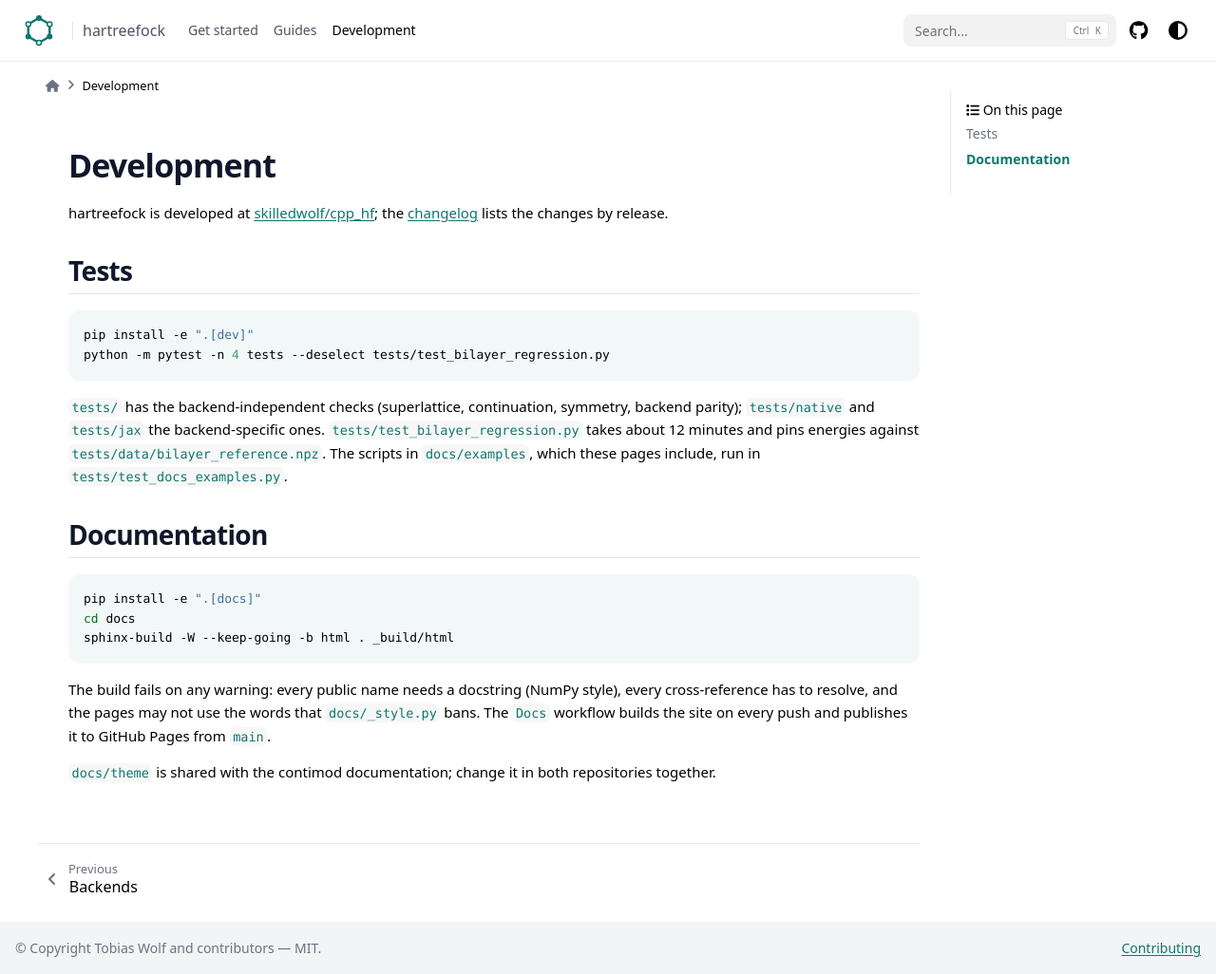
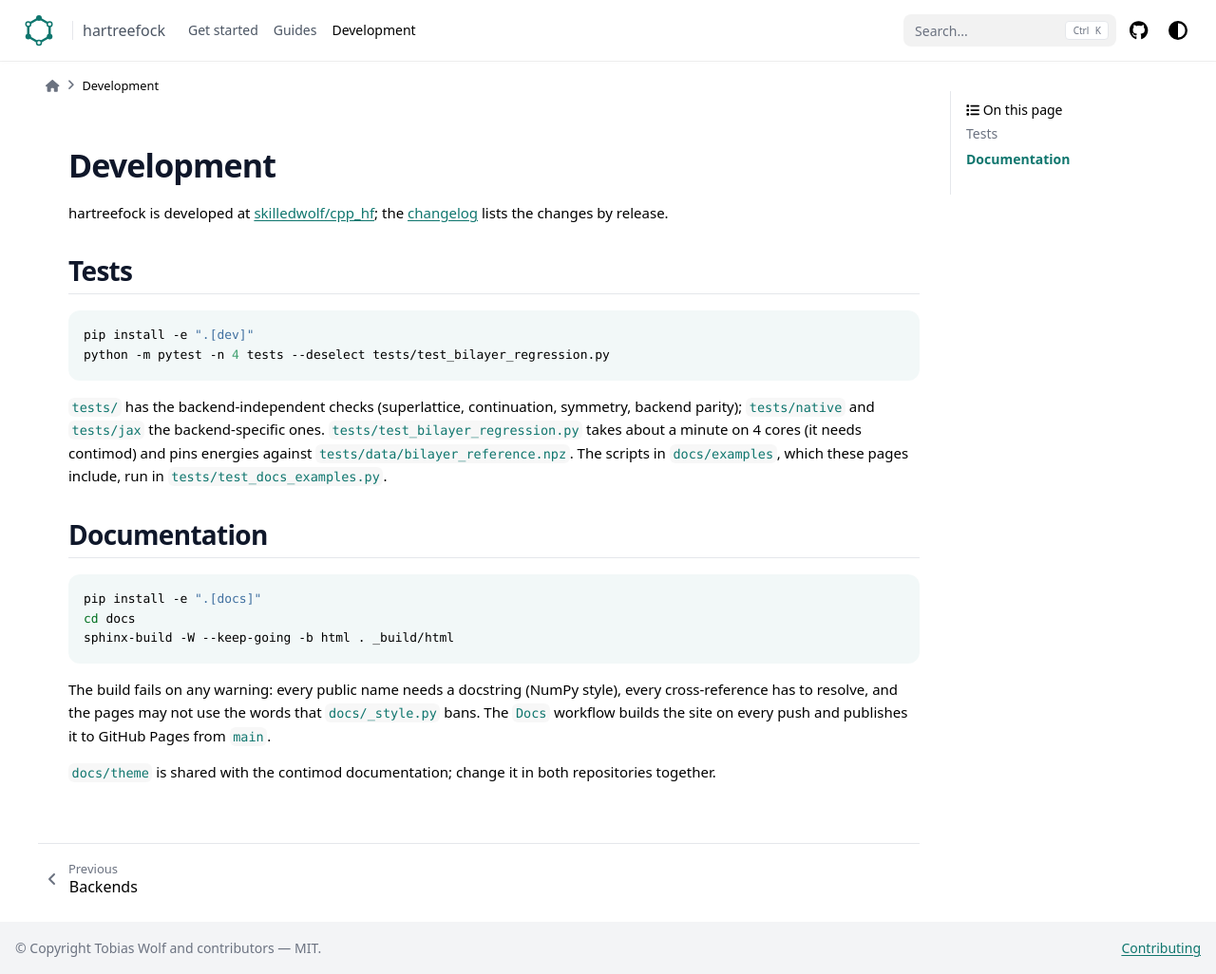
Before and after one commit to skilledwolf/cpp_hf, a Sphinx documentation site: the page built from docs/development/index.md, in a window 1280 px wide and 1026 px high. Shown: the whole window at 95% size. Built offline with Sphinx 7.4.7 and the PyData theme 0.15.4, drawn with Linux system fonts in a browser that asks for light colours; pages that are not in the unit, such as notebooks, are missing from menus.

Commit message:
Bilayer regression: three densities, one backend per solver, RDIIS SCF
The scan ran 64 solves (8 densities x 2 branches x 2 solvers x 2
backends), about 10-17 min on 4 cores. It now runs 12 against the same
pinned reference energies: -0.60, -0.12 and +0.25 (1e12 cm^-2), SCF on
native RDIIS and direct minimization on JAX. Backend agreement is
already covered by test_backend_parity, and RDIIS reaching the
linear-mixing references checks the new SCF path on a real problem.
48 s locally.

Co-Authored-By: Claude Opus 5.5 <noreply@anthropic.com>
Claude-Session: https://claude.ai/code/session_01E7wXnWKiW9zrrZcXJRufXt

```diff
--- a/docs/development/index.md
+++ b/docs/development/index.md
@@ -14,7 +14,7 @@ python -m pytest -n 4 tests --deselect tests/test_bilayer_regression.py
 
 `tests/` has the backend-independent checks (superlattice, continuation,
 symmetry, backend parity); `tests/native` and `tests/jax` the backend-specific
-ones. `tests/test_bilayer_regression.py` takes about 12 minutes and pins
+ones. `tests/test_bilayer_regression.py` takes about a minute on 4 cores (it needs contimod) and pins
 energies against `tests/data/bilayer_reference.npz`. The scripts in
 `docs/examples`, which these pages include, run in `tests/test_docs_examples.py`.
 
```
Also changed, not shown: Readme.md (+1 -1 lines), 1 other file.
